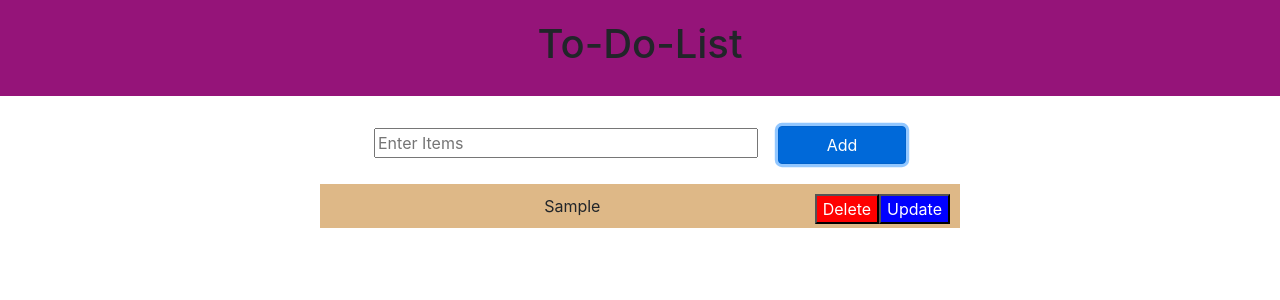
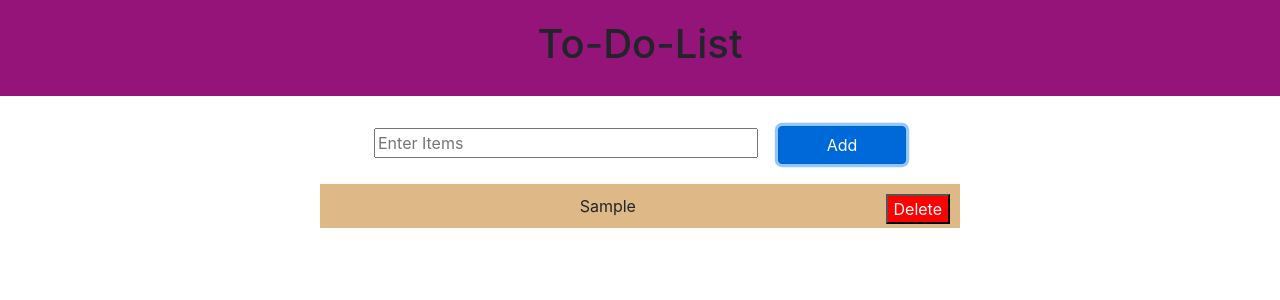
Before and after one commit to HansaSandamal/hansa-to-do, a React (Create React App) app: page / in a window 1280 px wide. Both pictures are taken after typing "Sample" into the empty fields and a click on the button "Add". Shown: the top 300 px of the page. Built offline with nearby package versions, Linux system fonts and the light colour scheme.

Commit message:
list changes

```diff
--- a/src/components/ToDoItem.tsx
+++ b/src/components/ToDoItem.tsx
@@ -3,16 +3,18 @@ import { Button } from 'react-bootstrap';
 
 type ToDoItemProps={
     itemName:string;
+    indexNum:number;
+    deleteItem:(indexNum:number)=>void;
 }
 
 const ToDoItem:React.FC<ToDoItemProps>=(props)=>{
-    const {itemName}=props;
+    const {itemName,indexNum,deleteItem}=props;
     return(
         <div className={'item'} >
             {itemName}
-            <button  style={{float: 'right', backgroundColor: 'blue', color: 'white'}}>
-                Update</button>
-            <button  style={{float: 'right', backgroundColor: 'red', color: 'white'}}>
+            {/*<button  style={{float: 'right', backgroundColor: 'blue', color: 'white'}}>*/}
+            {/*    Update</button>*/}
+            <button onClick={() => deleteItem(indexNum)} style={{float: 'right', backgroundColor: 'red', color: 'white'}}>
                 Delete</button>
         </div>
 
--- a/src/view/Home.tsx
+++ b/src/view/Home.tsx
@@ -4,13 +4,17 @@ import ToDoItem from '../components/ToDoItem';
 import Header from '../layouts/Header';
 
 const Home: React.FC = () => {
-    // const [item,setItem]=useState('');
+
     const [itemList, setItemList] = useState<string[]>([]);
     const setItem = (value: string) => {
         setItemList([...itemList, value]);
     }
+    const deleteItem = (indexNum: number) => {
+        let items =itemList.filter((item: string, index:number) => indexNum !== index);
+        return setItemList(items)
+    }
     const renderItem = () => {
-        return itemList.map((item: string) => <ToDoItem itemName={item}/>
+        return itemList.map((item: string, index:number) => <ToDoItem itemName={item} indexNum={index} deleteItem={deleteItem}/>
         )
     }
     return (
```
